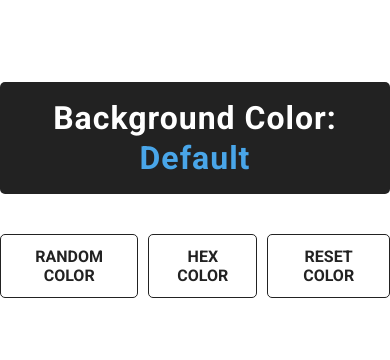
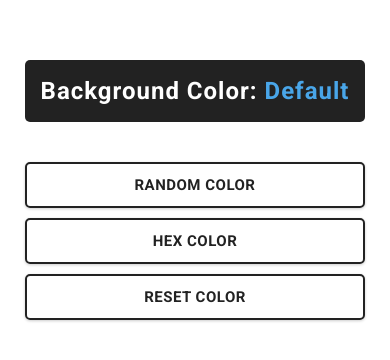
Before and after one commit to ESteban-07/DOM-PROJECTS-JS, a plain HTML site: page 01-color-flipper/index.html in a window 390 px wide. Shown: the part 232-592 px from the top of the page. Drawn offline with Linux system fonts and the light colour scheme.

Commit message:
applying media queries

```diff
--- a/01-color-flipper/style.css
+++ b/01-color-flipper/style.css
@@ -14,8 +14,9 @@ body {
 
 /* Grid */
 .grid {
-    width: 100vw;
+    width: 100%;
     height: 100vh;
+    margin: 0 auto;
     display: grid;
     justify-content: center;
     align-content: center;
@@ -45,7 +46,8 @@ body {
 
 .button-wrapper .btn {
     background-color: transparent;
-    border: 1px solid  #222222;
+    border: 2px solid  #222222;
+    box-shadow: 0 1px 3px rgba(0, 0, 0, 0.2);
     border-radius: 5px;
     color: #222222;
     font-family: "Roboto", sans-serif;
@@ -53,7 +55,33 @@ body {
     font-weight: bold;
     text-align: center;
     text-transform: uppercase;
+    letter-spacing: .5px;
     padding: 12px 20px;
     flex-grow: 1;
     cursor: pointer;
 }
+
+.button-wrapper .btn:hover {
+    background-color: #222222;
+    color: #FFFFFF;
+    transition: all 0.3s linear;
+}
+
+@media (max-width: 650px) {
+    .grid {
+        width: 90%;
+    }
+    .grid-wrapper .demo {
+        font-size: 24px;
+    }
+    .button-wrapper .btn {
+        font-size: 15px;
+    }
+}
+
+@media (max-width: 400px) {
+    .button-wrapper {
+        flex-direction: column;
+        row-gap: 10px;
+    }
+}
```
